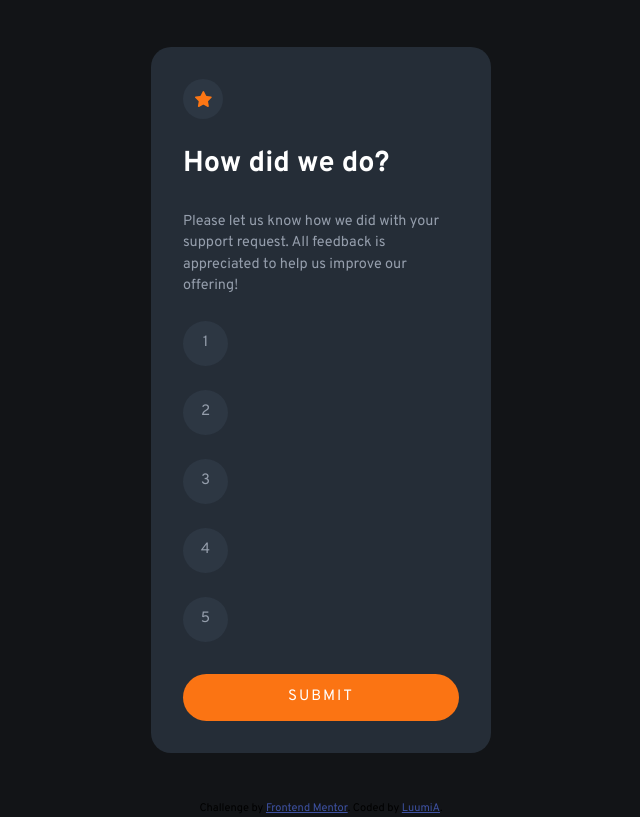
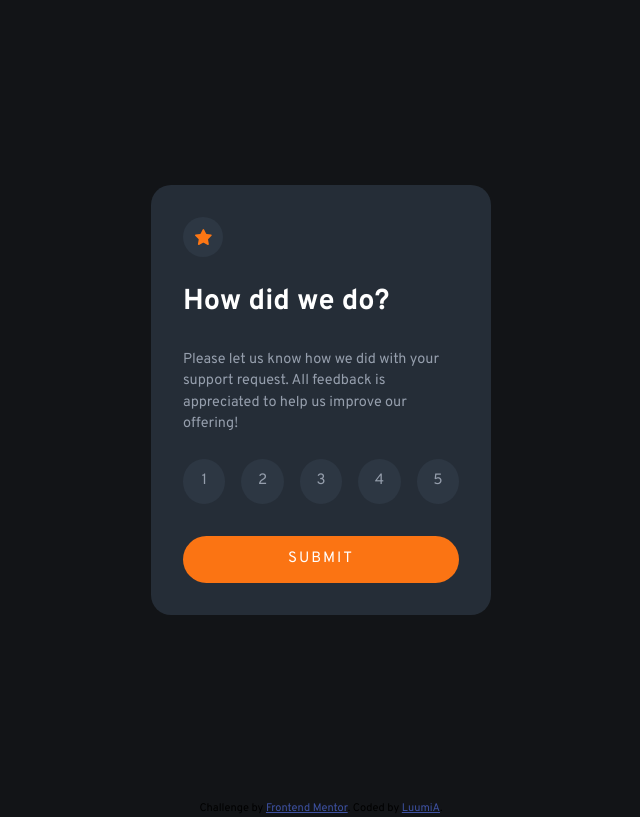
Before and after one commit to LuumiA/Interactive-rating-component, a plain HTML site: page index.html in a window 1280 px wide. Shown: the whole page, without its empty margins (319-959 px from the left). Drawn offline with Linux system fonts and the light colour scheme.

Commit message:
rajout d'un div pour les bouton

```diff
--- a/index.html
+++ b/index.html
@@ -26,11 +26,13 @@
           Please let us know how we did with your support request. All feedback
           is appreciated to help us improve our offering!
         </p>
-        <button class="number" type="button">1</button>
-        <button class="number" type="button">2</button>
-        <button class="number" type="button">3</button>
-        <button class="number" type="button">4</button>
-        <button class="number" type="button">5</button>
+        <div class="rating-list">
+          <button class="number" type="button">1</button>
+          <button class="number" type="button">2</button>
+          <button class="number" type="button">3</button>
+          <button class="number" type="button">4</button>
+          <button class="number" type="button">5</button>
+        </div>
         <button class="submit-btn" type="button">submit</button>
       </section>
       <section class="card-thankyou">
```
